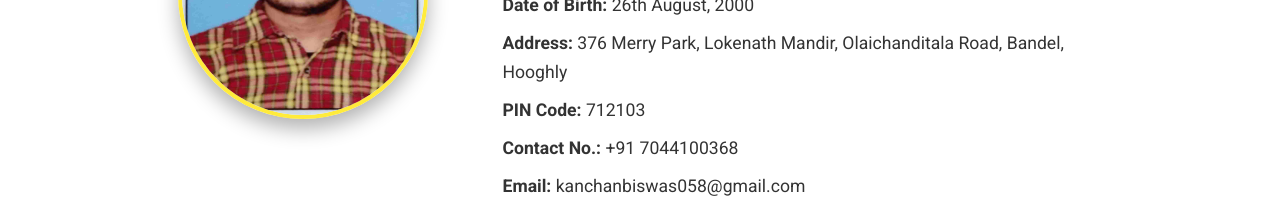
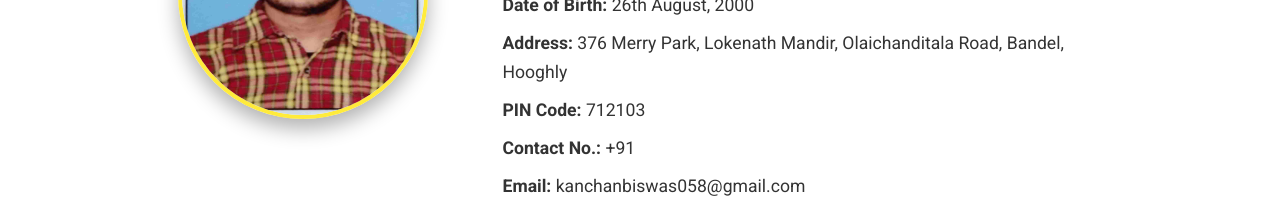
Before and after one commit to kanchanbiswas058/Portfolio_Website, a plain HTML site: page index.html in a window 1280 px wide. Shown: the part 1220-1444 px from the top of the page. Drawn offline with Linux system fonts and the light colour scheme.

Commit message:
index.html

```diff
--- a/index.html
+++ b/index.html
@@ -47,7 +47,7 @@
                     <li><strong>Date of Birth:</strong> 26th August, 2000</li>
                     <li><strong>Address:</strong> 376 Merry Park, Lokenath Mandir, Olaichanditala Road, Bandel, Hooghly</li>
                     <li><strong>PIN Code:</strong> 712103</li>
-                    <li><strong>Contact No.:</strong> +91 7044100368</li>
+                    <li><strong>Contact No.:</strong> +91 </li>
                     <li><strong>Email:</strong> kanchanbiswas058@gmail.com</li>
                 </ul>
                 <a href="#skills" class="btn btn-about">Explore My Skills</a>
```
